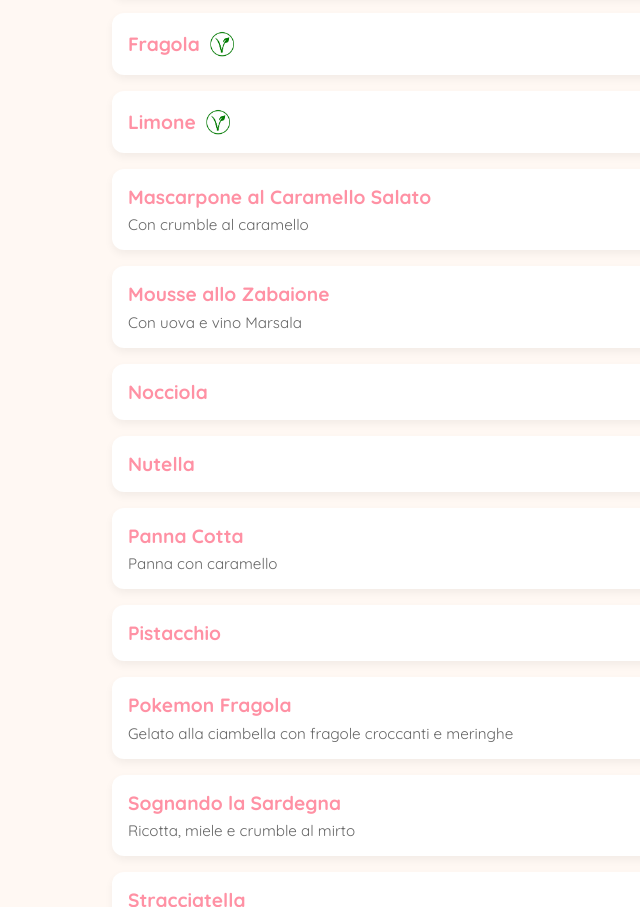
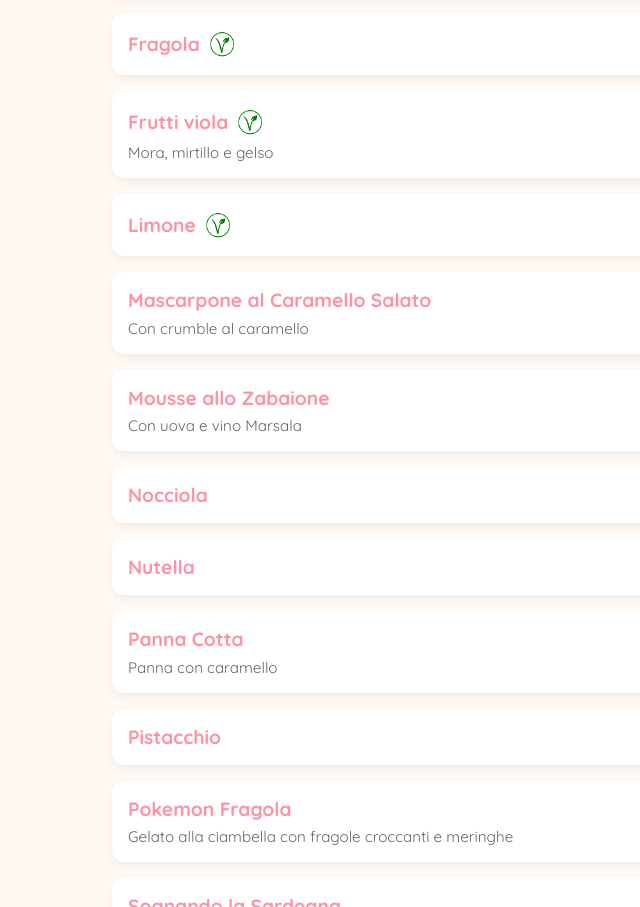
Before and after one commit to robertotaddia/gelateria-la-via-lattea, a plain HTML site: page index.html in a window 1280 px wide. Shown: the part 1168-2075 px from the top of the page, without its empty margins (128-768 px from the left). Drawn offline with Linux system fonts and the light colour scheme.

Commit message:
Aggiunti frutti viola

```diff
--- a/index.html
+++ b/index.html
@@ -214,6 +214,7 @@
       { name: { it: "Esotico ma non troppo", en: "Exotic" }, vegano: true, description: { it: "Kiwi, ananas e banana", en: "Kiwis, pineapple and banana" } },
       { name: { it: "Fiordilatte", en: "Milk Cream" }, vegano: false, description: { it: "", en: "" } },
       { name: { it: "Fragola", en: "Strawberry" }, vegano: true, description: { it: "", en: "" } },
+      { name: { it: "Frutti viola", en: "Purple fruit" }, vegano: true, description: { it: "Mora, mirtillo e gelso", en: "Blackberry, blueberry and mulberry" } },
       { name: { it: "Limone", en: "Lemon" }, vegano: true, description: { it: "", en: "" } },
       { name: { it: "Mascarpone al Caramello Salato", en: "Salted Caramel Mascarpone" }, vegano: false, description: { it: "Con crumble al caramello", en: "With caramel crumble" } },
       { name: { it: "Mousse allo Zabaione", en: "Zabaione Mousse" }, vegano: false, description: { it: "Con uova e vino Marsala", en: "With eggs and Marsala wine" } },
```
